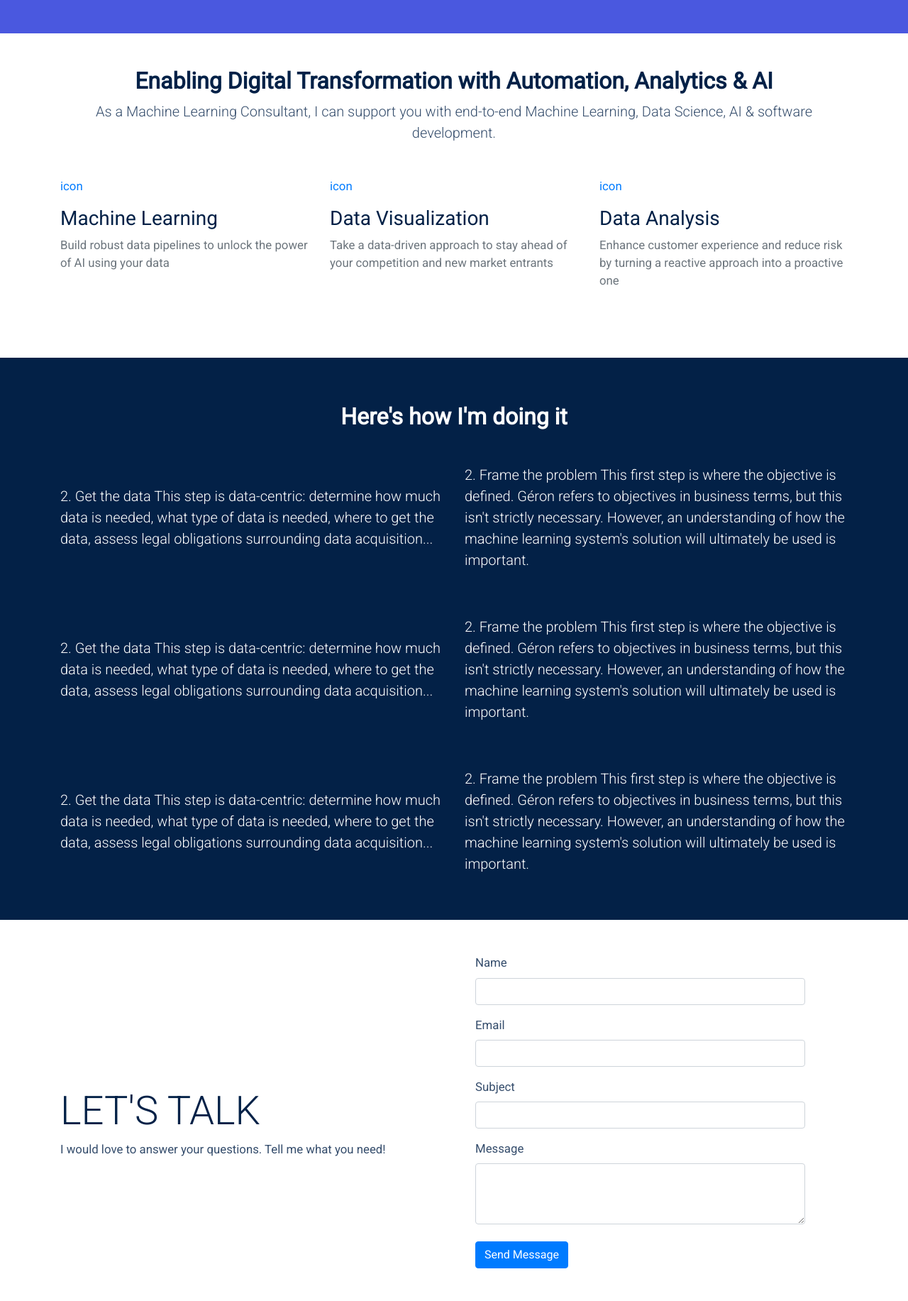
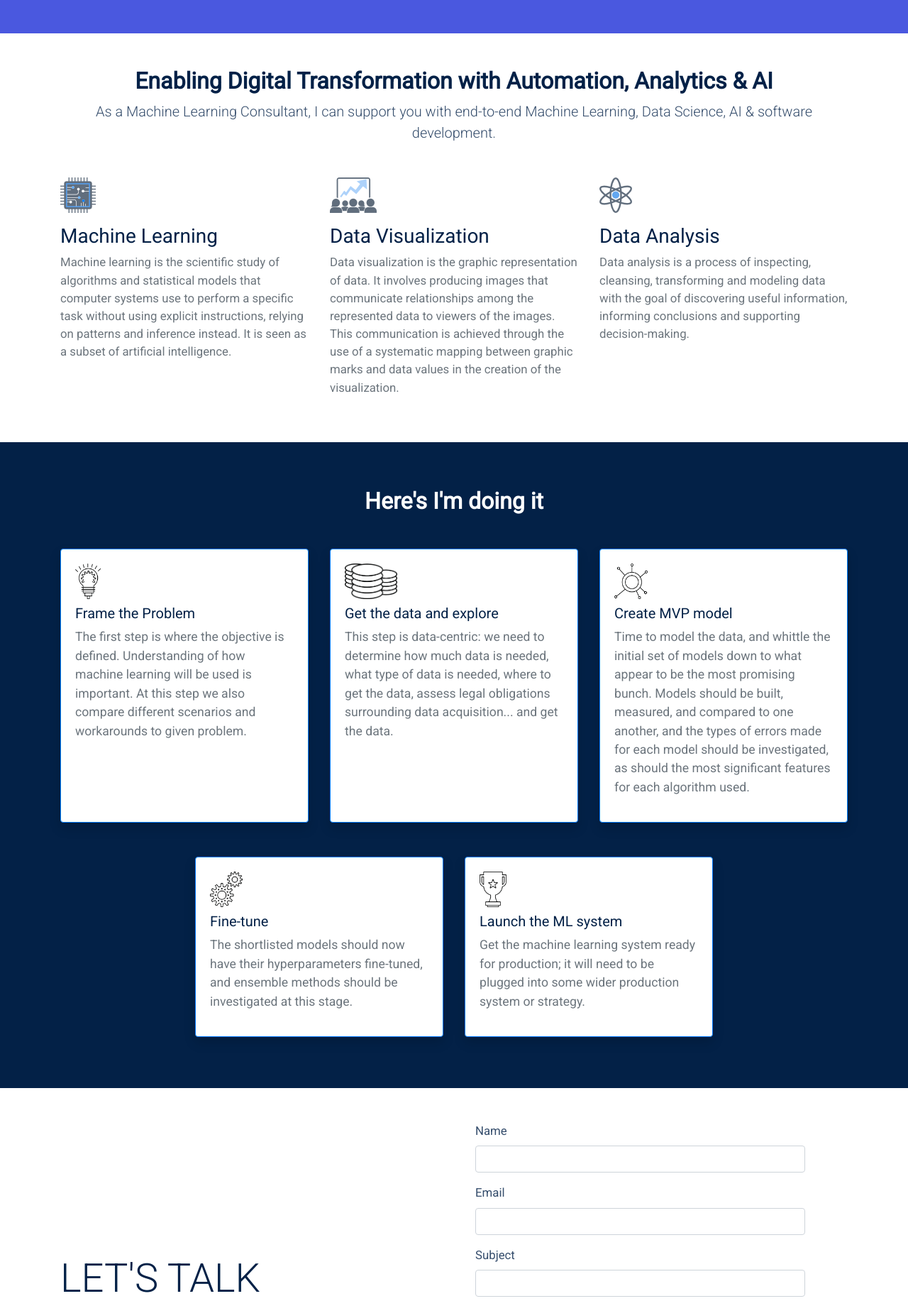
Before and after one commit to piszewc/pszewc, a Django app: template blog/templates/main/landing_page.html in a window 1280 px wide. Shown: the part 681-2514 px from the top of the page at 71% size. Run offline with Django 3.2, Linux system fonts and the light colour scheme; the template is opened without the code that fills it, so the values that code supplies are empty; some libraries are stand-ins or nearby versions.

Commit message:
final_page

```diff
--- a/blog/static/css/styles.css
+++ b/blog/static/css/styles.css
@@ -161,3 +161,8 @@ main {
   float: right;
 
 }
+
+.landing_page_icon {
+  height: 50px;
+  width: auto;
+}
--- a/blog/templates/main/landing_page.html
+++ b/blog/templates/main/landing_page.html
@@ -32,9 +32,10 @@
         </div>
     </section>
 
-    <section class="py-5 py-md-5 pb-5 mb-5">
+    <section class="py-5 py-md-5 pb-5 mb-3">
         <div class="container">
-            <h2 class="text-center"><strong>Enabling Digital Transformation with Automation, Analytics & AI</strong></h2>
+            <h2 class="text-center"><strong>Enabling Digital Transformation with Automation, Analytics & AI</strong>
+            </h2>
 
             <p class="lead text-center">As a Machine Learning Consultant, I can support you with end-to-end Machine
                 Learning, Data Science, AI & software development.
@@ -43,39 +44,45 @@
                     <div class="col-12 col-md-4">
 
                         <div class="icon text-primary mb-3">
-                            icon
+                            <img src="{% static 'images/machine_learning.png' %}" class="" alt="...">
                         </div>
                         <h3>
                             Machine Learning
                         </h3>
                         <p class="text-muted mb-6 mb-md-0">
-                            Build robust data pipelines to unlock the power of AI using your data
+                            Machine learning is the scientific study of algorithms and statistical models that computer
+                            systems use to perform a specific task without using explicit instructions, relying on
+                            patterns and inference instead. It is seen as a subset of artificial intelligence.
                         </p>
 
                     </div>
                     <div class="col-12 col-md-4">
 
                         <div class="icon text-primary mb-3">
-                            icon
+                            <img src="{% static 'images/data_viz.png' %}" class="" alt="...">
                         </div>
                         <h3>
                             Data Visualization
                         </h3>
                         <p class="text-muted mb-6 mb-md-0">
-                            Take a data-driven approach to stay ahead of your competition and new market entrants
+                            Data visualization is the graphic representation of data. It involves producing images that
+                            communicate relationships among the represented data to viewers of the images. This
+                            communication is achieved through the use of a systematic mapping between graphic marks and
+                            data values in the creation of the visualization.
                         </p>
 
                     </div>
                     <div class="col-12 col-md-4">
                         <div class="icon text-primary mb-3">
-                            icon
+                            <img src="{% static 'images/data_analysis.png' %}" class="" alt="...">
                         </div>
                         <h3>
                             Data Analysis
                         </h3>
                         <p class="text-muted mb-0">
-                            Enhance customer experience and reduce risk by turning a reactive approach into a proactive
-                            one
+                            Data analysis is a process of inspecting, cleansing, transforming and modeling data with the
+                            goal of discovering useful information, informing conclusions and supporting
+                            decision-making.
                         </p>
 
                     </div>
@@ -83,79 +90,92 @@
         </div>
     </section>
     <section class="pt-5 pb-5 pt-md-11 landing-page-main-sub">
-        <div class="container ">
+        <div class="container">
             <div class="text-center mt-3">
                 <h2 class="text-white ">
-                    <strong>Here's how I'm doing it</strong>
+                    <strong>Here's I'm doing it</strong>
                 </h2>
             </div>
-            <div class="row align-items-center mt-5">
+            <div class="row mt-5 justify-content-center ">
+                <div class="col-lg-4 col-sm-6 mb-lg-0">
+                    <div class="card border-primary hover-translate-y-n10 shadow h-100">
+                        <div class="card-body ">
+                            <img src="{% static 'images/idea.png' %}" class="landing_page_icon" alt="...">
 
-                <div class="col-12 col-md-5 col-lg-6 order-md-2">
-                    <p class="text-white lead">
-                        2. Frame the problem
+                            <div class="pt-2 pb-3">
+                                <h5>Frame the Problem</h5>
+                                <p class="text-muted mb-0">The first step is where the objective is defined.
+                                    Understanding of how machine learning will be used is important. At this step we
+                                    also compare different scenarios and workarounds to given problem.</p>
+                            </div>
+                        </div>
+                    </div>
+                </div>
+                <div class="col-lg-4 col-sm-6">
+                    <div class="card hover-translate-y-n10 border-primary shadow mb-lg-0 h-100">
+                        <div class="card-body">
+                            <img src="{% static 'images/database.png' %}" class="landing_page_icon" alt="...">
 
-                        This first step is where the objective is defined. Géron refers to objectives in business terms,
-                        but this isn't strictly necessary. However, an understanding of how the machine learning
-                        system's solution will ultimately be used is important.
-
-
-                    </p>
-
-                </div>
-                <div class="col-6 col-md-7 col-lg-6 order-md-1 ">
-                    <p class="text-white lead">
-                        2. Get the data
-
-                        This step is data-centric: determine how much data is needed, what type of data is needed, where
-                        to get the data, assess legal obligations surrounding data acquisition...
+                            <div class="pt-2 pb-3">
+                                <h5>Get the data and explore
+                                </h5>
+                                <p class="text-muted mb-0">This step is data-centric: we need to determine how much data
+                                    is needed, what type of data is needed, where to get the data, assess legal
+                                    obligations surrounding data acquisition... and get the data.
                                 </p>
                             </div>
                         </div>
-            <div class="row align-items-center mt-5">
+                    </div>
+                </div>
+                <div class="col-lg-4 col-sm-6">
+                    <div class="card hover-translate-y-n10 border-primary shadow mb-lg-0">
+                        <div class="card-body">
+                            <img src="{% static 'images/mvp.png' %}" class="landing_page_icon" alt="...">
 
-                <div class="col-12 col-md-5 col-lg-6 order-md-2">
-                    <p class="text-white lead">
-                        2. Frame the problem
+                            <div class="pt-2 pb-3">
+                                <h5>Create MVP model
+                                </h5>
+                                <p class="text-muted mb-0">Time to model the data, and whittle the initial set of models
+                                    down to what appear to be the most promising bunch. Models should be built,
+                                    measured, and compared to one another, and the types of errors made for each model
+                                    should be investigated, as should the most significant features for each algorithm
+                                    used.</p>
+                            </div>
+                        </div>
+                    </div>
+                </div>
+            </div>
+            <div class="row mt-5 justify-content-center mb-4">
+                <div class="col-lg-4 col-sm-6">
+                    <div class="card hover-translate-y-n10 border-primary shadow mb-lg-0">
+                        <div class="card-body">
+                            <img src="{% static 'images/fine-tune.png' %}" class="landing_page_icon" alt="...">
 
-                        This first step is where the objective is defined. Géron refers to objectives in business terms,
-                        but this isn't strictly necessary. However, an understanding of how the machine learning
-                        system's solution will ultimately be used is important.
-
-
-                    </p>
-
-                </div>
-                <div class="col-6 col-md-7 col-lg-6 order-md-1 ">
-                    <p class="text-white lead">
-                        2. Get the data
-
-                        This step is data-centric: determine how much data is needed, what type of data is needed, where
-                        to get the data, assess legal obligations surrounding data acquisition...
+                            <div class="pt-2 pb-3">
+                                <h5>Fine-tune
+                                </h5>
+                                <p class="text-muted mb-0">The shortlisted models should now have their hyperparameters
+                                    fine-tuned, and ensemble methods should be investigated at this stage.
                                 </p>
                             </div>
                         </div>
-            <div class="row align-items-center mt-5">
+                    </div>
+                </div>
+                <div class="col-lg-4 col-sm-6">
+                    <div class="card hover-translate-y-n10 border-primary shadow mb-lg-0">
+                        <div class="card-body">
+                            <img src="{% static 'images/ml_system.png' %}" class="landing_page_icon" alt="...">
 
-                    <div class="col-12 col-md-5 col-lg-6 order-md-2">
-                        <p class="text-white lead">
-                            2. Frame the problem
+                            <div class="pt-2 pb-3">
+                                <h5>Launch the ML system
 
-                            This first step is where the objective is defined. Géron refers to objectives in business terms,
-                            but this isn't strictly necessary. However, an understanding of how the machine learning
-                            system's solution will ultimately be used is important.
-
-
+                                </h5>
+                                <p class="text-muted mb-0">Get the machine learning system ready for production; it will
+                                    need to be plugged into some wider production system or strategy.
                                 </p>
-
                             </div>
-                    <div class="col-6 col-md-7 col-lg-6 order-md-1 ">
-                        <p class="text-white lead">
-                            2. Get the data
-
-                            This step is data-centric: determine how much data is needed, what type of data is needed, where
-                            to get the data, assess legal obligations surrounding data acquisition...
-                        </p>
+                        </div>
+                    </div>
                 </div>
             </div>
         </div>
```
Also changed, not shown: blog/static/images/data_analysis.png (added), blog/static/images/data_viz.png (added), blog/static/images/database.png (added), blog/static/images/fine-tune.png (added), blog/static/images/idea.png (added), blog/static/images/machine_learning.png (added), blog/static/images/ml_system.png (added), blog/static/images/mvp.png (added). Lines whose indentation alone changed are shown as unchanged.
